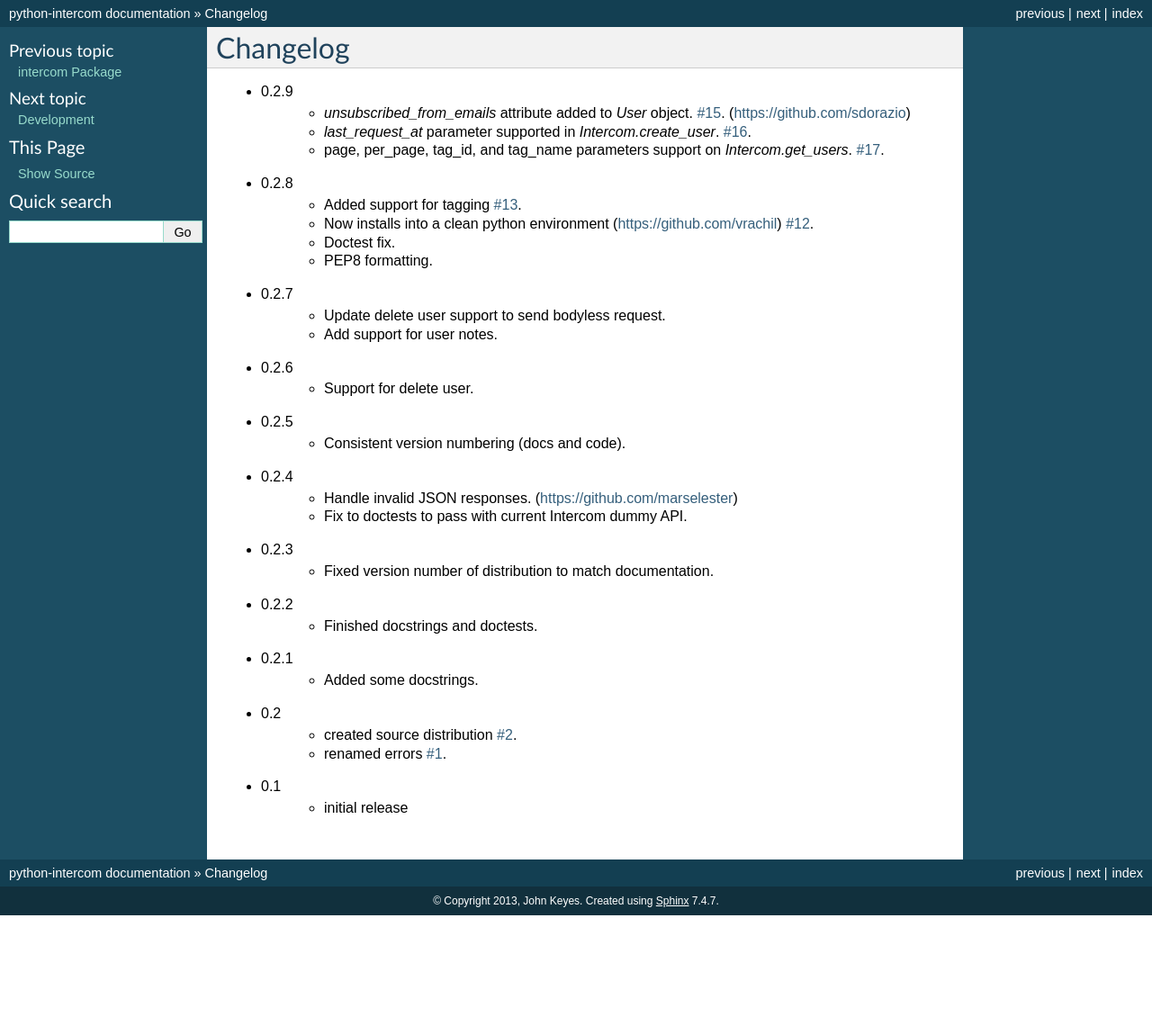
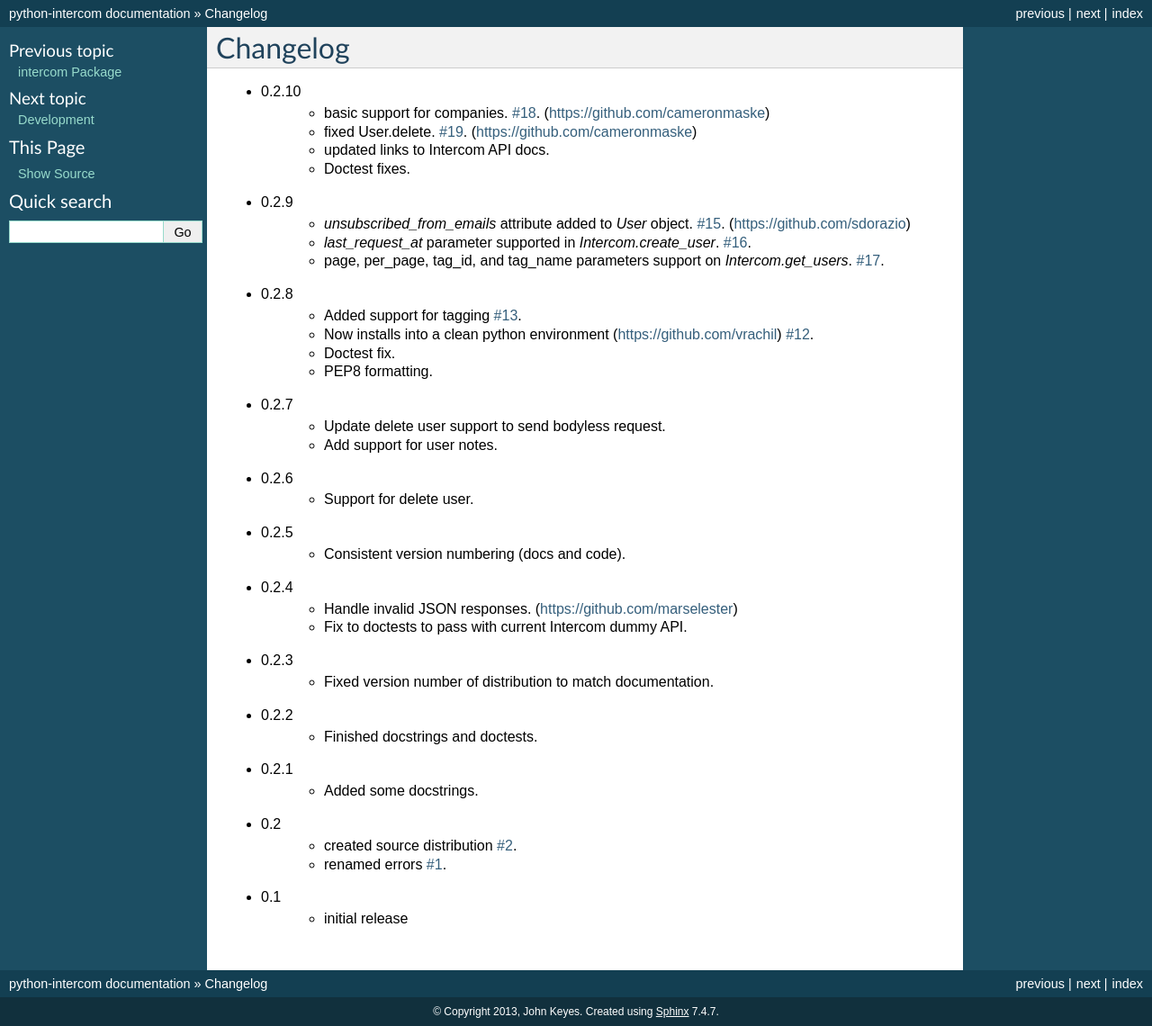
Before and after one commit to intercom/python-intercom, a Sphinx documentation site: the page built from docs/changelog.rst, in a window 1280 px wide. Shown: the whole page at 90% size. Built offline with Sphinx 7.4.7, drawn with Linux system fonts in a browser that asks for light colours; before the commit the page ends 1017 px from its top, so only the background shows below that.

Commit message:
Adding 0.2.10 changes.

```diff
--- a/docs/changelog.rst
+++ b/docs/changelog.rst
@@ -2,6 +2,11 @@
 Changelog
 =========
 
+* 0.2.10
+   * basic support for companies. `#18 <https://github.com/jkeyes/python-intercom/pull/18>`_. (https://github.com/cameronmaske)
+   * fixed User.delete. `#19 <https://github.com/jkeyes/python-intercom/pull/19>`_. (https://github.com/cameronmaske)
+   * updated links to Intercom API docs.
+   * Doctest fixes.
 * 0.2.9
    * `unsubscribed_from_emails` attribute added to `User` object. `#15 <https://github.com/jkeyes/python-intercom/pull/15>`_. (https://github.com/sdorazio)
    * `last_request_at` parameter supported in `Intercom.create_user`. `#16 <https://github.com/jkeyes/python-intercom/issues/16>`_.
```
